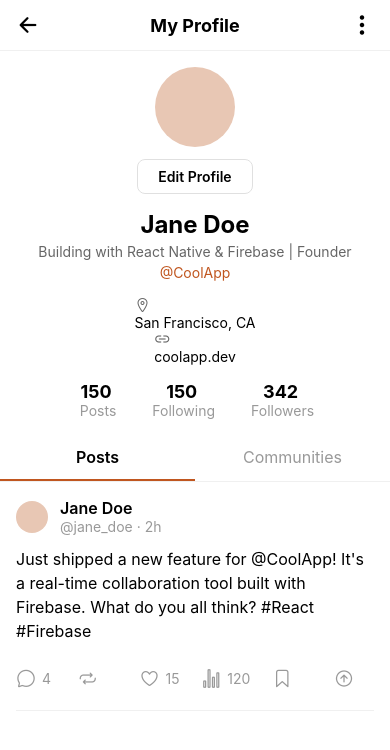
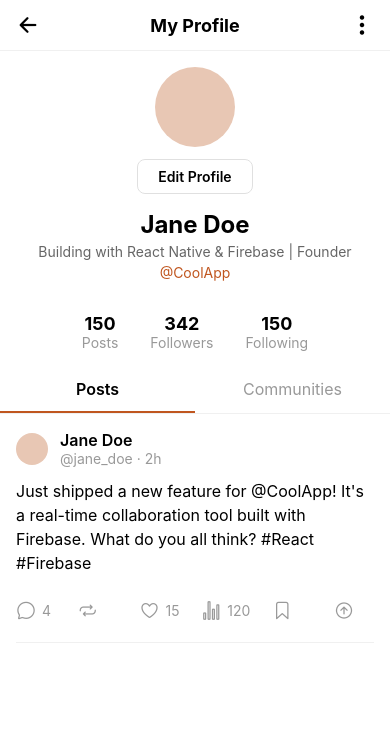
Before and after one commit to sotsnetwork/gobia, a React Native app: screen /MyProfile in a window 390 px wide. Shown: the top 750 px of the page. Built offline with nearby package versions, Linux system fonts and the light colour scheme.

Commit message:
Update MyProfileScreen.tsx

```diff
--- a/src/screens/MyProfileScreen.tsx
+++ b/src/screens/MyProfileScreen.tsx
@@ -18,8 +18,8 @@ export default function MyProfileScreen() {
   const [name, setName] = useState('Jane Doe');
   const [bio, setBio] = useState('Building with React Native & Firebase | Founder');
   const [username, setUsername] = useState('@CoolApp');
-  const [location, setLocation] = useState<string | undefined>('San Francisco, CA');
-  const [website, setWebsite] = useState<string | undefined>('https://coolapp.dev');
+  const [location, setLocation] = useState<string | undefined>(undefined);
+  const [website, setWebsite] = useState<string | undefined>(undefined);
 
   useEffect(() => {
     const loadProfile = async () => {
@@ -93,12 +93,12 @@ export default function MyProfileScreen() {
               <Text style={styles.statLabel}>Posts</Text>
             </View>
             <View style={styles.stat}>
+              <Text style={styles.statNumber}>342</Text>
+              <Text style={styles.statLabel}>Followers</Text>
+            </View>
+            <View style={styles.stat}>
               <Text style={styles.statNumber}>150</Text>
               <Text style={styles.statLabel}>Following</Text>
-            </View>
-            <View style={styles.stat}>
-              <Text style={styles.statNumber}>342</Text>
-              <Text style={styles.statLabel}>Followers</Text>
             </View>
           </View>
         </View>
@@ -356,7 +356,6 @@ const styles = StyleSheet.create({
   statLabel: {
     fontSize: 14,
     color: Colors.textLight,
-    marginLeft: 4,
   },
   tabs: {
     flexDirection: 'row',
```
